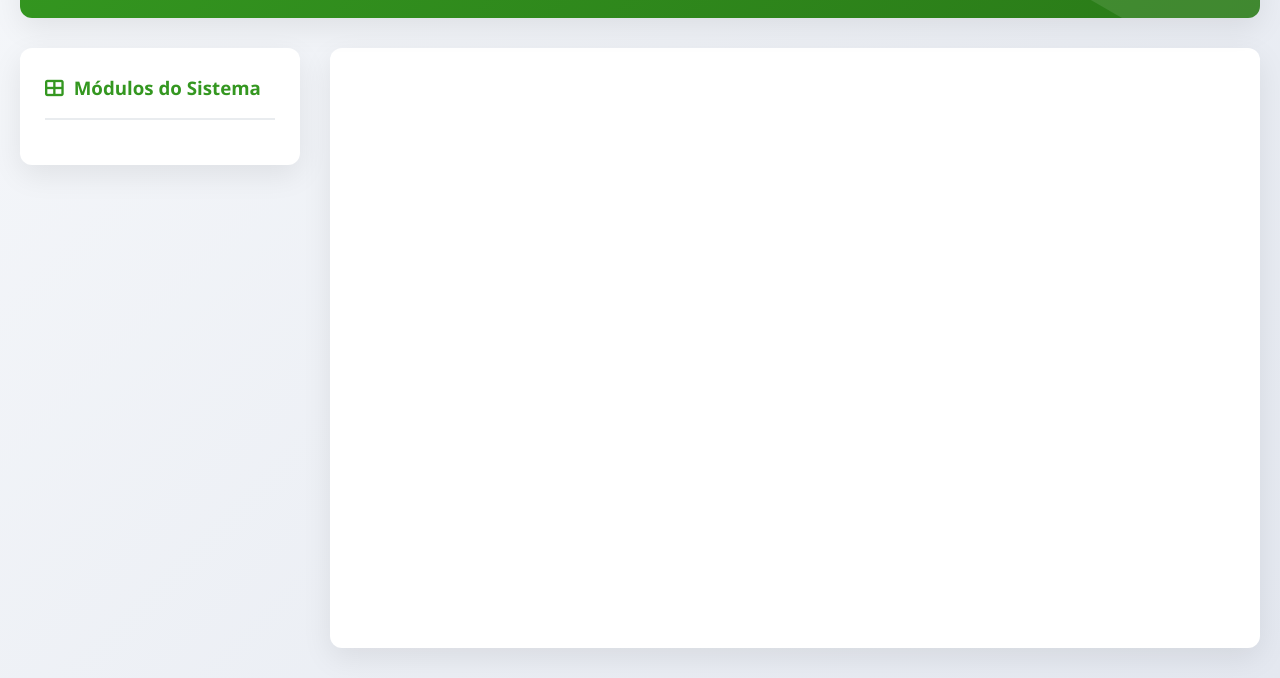
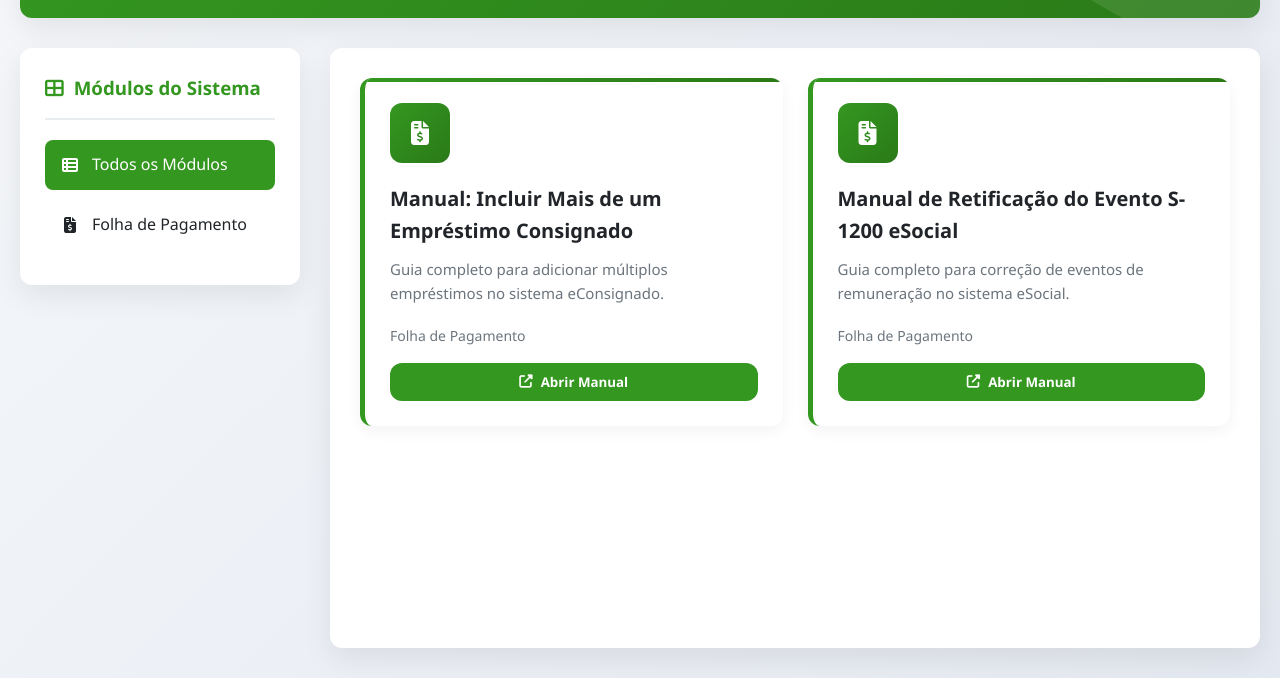
Before and after one commit to brunasoft/manuals, a plain HTML site: page index.html in a window 1280 px wide. Shown: the part 122-800 px from the top of the page. Drawn offline with Linux system fonts and the light colour scheme.

Commit message:
Update index.html

```diff
--- a/index.html
+++ b/index.html
@@ -430,18 +430,19 @@
             { id: 1, name: "Folha de Pagamento", icon: "fas fa-file-invoice-dollar" },
         ];
 
-        // Dados dos manuais - AQUI VOCÊ ADICIONA OS LINKS DOS SEUS MANUAIS
+        // Dados dos manuais - CORRIGIDO
         const manuals = [
             {
                 id: 1,
                 moduleId: 1,
-                title: "Manual: Incluir Mais de um Empréstimo Consignadoto",
+                title: "Manual: Incluir Mais de um Empréstimo Consignado",
                 description: "Guia completo para adicionar múltiplos empréstimos no sistema eConsignado.",
                 icon: "fas fa-file-invoice-dollar",
                 stats: "",
-                link: "https://brunasoft.github.io/manuals/multiplosemprest/" // Substitua pelo link real
-            }
-            id: 1,
+                link: "https://brunasoft.github.io/manuals/multiplosemprest/"
+            },
+            {
+                id: 2,
                 moduleId: 1,
                 title: "Manual de Retificação do Evento S-1200 eSocial",
                 description: "Guia completo para correção de eventos de remuneração no sistema eSocial.",
@@ -450,7 +451,6 @@
                 link: "https://brunasoft.github.io/manuals/retifica/"
             },
             // Adicione mais manuais aqui seguindo o mesmo padrão
-            // Lembre-se de substituir os links de exemplo pelos links reais dos seus manuais
         ];
 
         // Estado da aplicação
@@ -647,5 +647,4 @@
         }
     </script>
 </body>
-
 </html>
```
